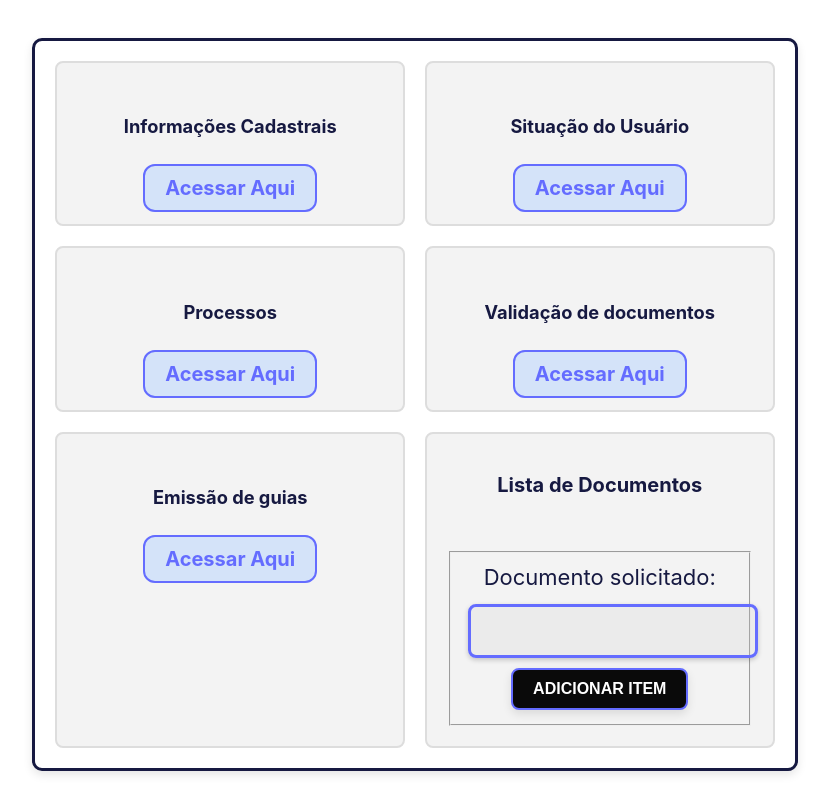
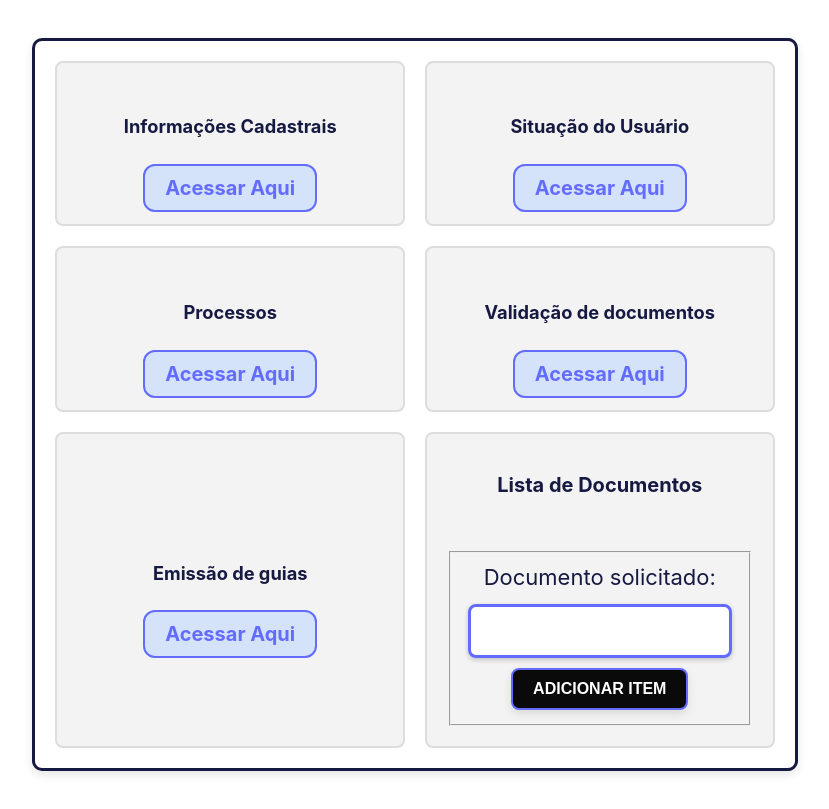
Before and after one commit to vitoriaamaral09/frontend, a React (Vite) app in the folder proj-react/: page /Pagina1 in a window 1280 px wide. Shown: the whole page, without its empty margins (225-1054 px from the left). Built offline with nearby package versions, Linux system fonts and the light colour scheme.

Commit message:
Update index.css

```diff
--- a/proj-react/src/index.css
+++ b/proj-react/src/index.css
@@ -92,13 +92,13 @@ input[type="text"],
 input[type="email"],
 textarea,
 input[type="password"] {
-  width: 100%;
+  width: 90%;
   max-width: 350px;
   padding: 10px;
   margin-top: 10px;
   border: 3px solid var(--primary-color);
   border-radius: 8px;
-  background-color: rgba(200, 200, 200, 0.2);
+  background-color: white;
   color: #090909;
   font-size: 1.1em;
   box-shadow: 0 2px 5px rgba(0, 0, 0, 0.2);
@@ -120,7 +120,7 @@ textarea:focus {
   gap: 5rem;
   width: 85%;
   max-width: 1200px;
-  padding: 5rem;
+  padding: 4rem;
   margin: 1rem auto;
 }
 
@@ -157,7 +157,7 @@ textarea:focus {
   background-color: rgba(240, 240, 240, 0.8);
   display: flex;
   flex-direction: column;
-  justify-content: space-between; /* Mantém o conteúdo ajustado verticalmente */
+  justify-content: center;
   align-items: center;
   text-align: center;
 }
@@ -187,12 +187,14 @@ textarea:focus {
 
 .lista-documentos {
   display: flex;
-  flex-direction: column;
+  flex-direction: center;
   align-items: center; /* Centraliza o conteúdo */
+  justify-content: center;
   font-size: 22px;
   font-weight: bold;
   color: rgb(22, 25, 65);
   margin-bottom: 20px;
+  gap: 10px
 }
 
 .lista-documentos input[type="text"] {
@@ -207,7 +209,7 @@ textarea:focus {
 
 .lista-documentos button {
   background-color: var(--primary-color);
-  color: white;
+  color: rgb(255, 255, 255);
   border: none;
   border-radius: 8px;
   padding: 10px 20px;
```
